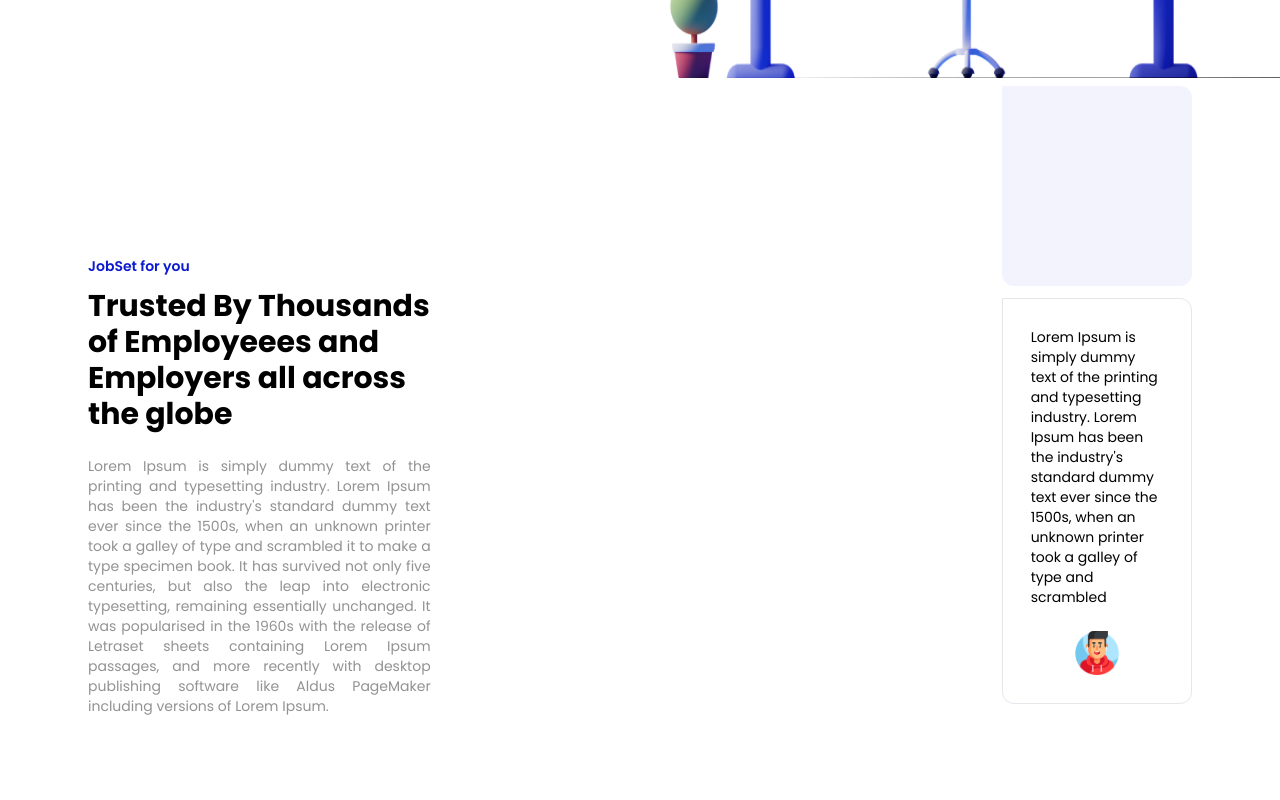
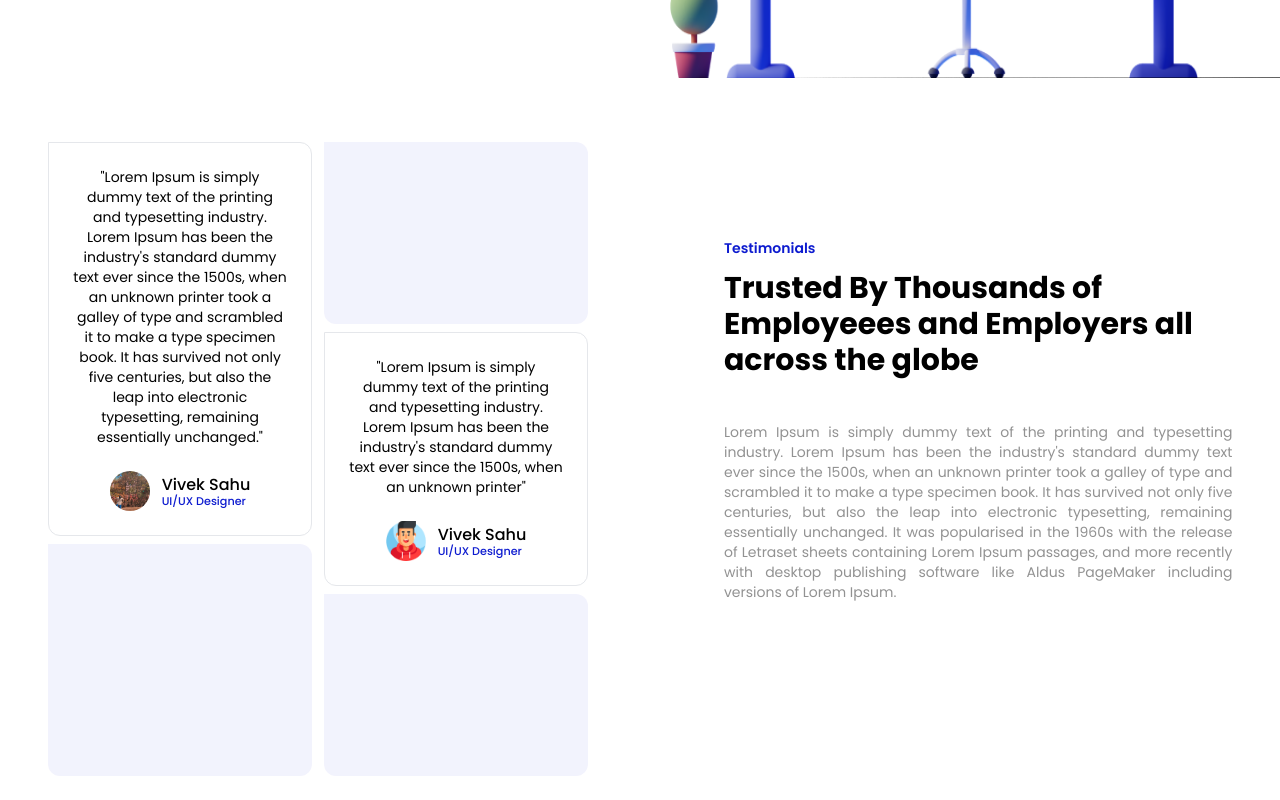
Before and after one commit to TechieeGeeeks/JobSet, a React (Create React App) app in the folder frontend/: page / in a window 1280 px wide. Shown: the part 580-1380 px from the top of the page. Built offline with nearby package versions, Linux system fonts and the light colour scheme.

Commit message:
Done with Testimonials for desktop view only

```diff
--- /dev/null
+++ b/frontend/src/components/Demo.jsx
@@ -0,0 +1,78 @@
+<div>
+    <div className="conatainer md:px-6 mx-16">
+
+        <section >
+            <div className="flex items-center justify-start h-screen">
+
+
+            <div className="flex flex-col w-[45%] gap-3">
+                    <div className="text-sm font-semibold text-lightPrimary">
+                        JobSet for you
+                    </div>
+                    <div className="text-3xl font-bold">
+                        Trusted By Thousands of Employeees and Employers all across the
+                        globe
+                    </div>
+                    <div className="text-sm mt-3 text-lighttextGray text-justify">
+                        Lorem Ipsum is simply dummy text of the printing and typesetting
+                        industry. Lorem Ipsum has been the industry's standard dummy text
+                        ever since the 1500s, when an unknown printer took a galley of type
+                        and scrambled it to make a type specimen book. It has survived not
+                        only five centuries, but also the leap into electronic typesetting,
+                        remaining essentially unchanged. It was popularised in the 1960s
+                        with the release of Letraset sheets containing Lorem Ipsum passages,
+                        and more recently with desktop publishing software like Aldus
+                        PageMaker including versions of Lorem Ipsum.
+                    </div>
+                </div>
+
+                <div className="flex mr-auto flex-col gap-6 border p-7 rounded-b-xl rounded-e-xl w-[35%] ">
+                    <div className="text-sm items-center justify-center">
+                        Lorem Ipsum is simply dummy text of the printing and typesetting
+                        industry. Lorem Ipsum has been the industry's standard dummy text
+                        ever since the 1500s, when an unknown printer took a galley of
+                        type and scrambled
+                    </div>
+                    <div className="flex item-center justify-center gap-2 ">
+                        <img src={Avatar} alt="" className="w-11" />
+                        <div>
+                            <p>Vivek Sahu</p>
+                            <p className="text-lighttextGray text-sm">Ui/Ux Designer</p>
+                        </div>
+                    </div>
+                </div>
+
+
+                <div className="w-full h-screen flex flex-col gap-3" >
+
+
+                    <div className="flex ml-auto flex-col gap-6 bg-lightBgBlue p-7 rounded-b-xl rounded-e-xl w-[35%]  h-1/4">
+                    </div>
+
+                    <div className="flex ml-auto flex-col gap-6 border p-7 rounded-b-xl rounded-e-xl w-[35%] ">
+                        <div className="text-sm items-center justify-center">
+                            Lorem Ipsum is simply dummy text of the printing and typesetting
+                            industry. Lorem Ipsum has been the industry's standard dummy text
+                            ever since the 1500s, when an unknown printer took a galley of
+                            type and scrambled
+                        </div>
+                        <div className="flex item-center justify-center gap-2 ">
+                            <img src={Avatar} alt="" className="w-11" />
+                            <div>
+                                <p>Vivek Sahu</p>
+                                <p className="text-lighttextGray text-sm">Ui/Ux Designer</p>
+                            </div>
+                        </div>
+                    </div>
+
+                    <div className="flex ml-auto flex-col gap-6 bg-lightBgBlue p-7 rounded-b-xl rounded-e-xl w-[35%]  h-1/4">
+                    </div>
+
+                </div>
+
+
+            </div>
+        </section>
+
+    </div>
+</div>
--- a/frontend/src/components/Testimonials.jsx
+++ b/frontend/src/components/Testimonials.jsx
@@ -1,23 +1,72 @@
 import React from "react";
 import Avatar from "../img/avatar.png";
+import Avatar2 from '../img/testimonial_1.jpg'
 
 
 const Testimonials = () => {
     return (
-        <div>
-            <div className="conatainer md:px-6 mx-16">
 
-                <section >
-                    <div className="flex items-center justify-start h-screen">
-                        <div className="flex flex-col w-[45%] gap-3">
+        <section
+            className="grid grid-cols-1 md:grid-cols-2 gap-2 w-full sm:m-12 h-screen"
+            id="home"
+        >
+
+            {/* //left side */}
+            <div className=" py-2  relative h-420 w-full lg:h-650 ">
+                <div className="h-full flex gap-3 mr-24">
+                    <div className="w-1/2 gap-2 flex flex-col">
+                        {/* left */}
+                        <div className="w-full flex flex-col p-6 text-sm text-center border  rounded-e-xl rounded-b-xl gap-6">
+                            <p>
+                                "Lorem Ipsum is simply dummy text of the printing and typesetting industry. Lorem Ipsum has been the industry's standard dummy text ever since the 1500s, when an unknown printer took a galley of type and scrambled it to make a type specimen book. It has survived not only five centuries, but also the leap into electronic typesetting, remaining essentially unchanged."
+                            </p>
+                            <div className="flex w-full items-center justify-center gap-3">
+                                <img src={Avatar2} alt="" className="w-10 rounded-full" />
+                                <div className="flex flex-col items-start font-medium text-[1rem]">
+                                    <p>Vivek Sahu</p>
+                                    <p className="text-lightPrimary text-[0.7rem] leading-3">UI/UX Designer</p>
+                                </div>
+                            </div>
+                        </div>
+                        <div className="w-full h-full bg-lightBgBlue rounded-e-xl rounded-b-xl"></div>
+
+                    </div>
+                    <div className="w-1/2 full gap-2 flex flex-col">
+                        {/* right */}
+                        <div className="w-full h-[35%] bg-lightBgBlue rounded-e-xl rounded-b-xl"></div>
+                        <div className="w-full flex flex-col p-6 text-sm text-center border  rounded-e-xl rounded-b-xl gap-6">
+                            <p>
+                                "Lorem Ipsum is simply dummy text of the printing and typesetting industry. Lorem Ipsum has been the industry's standard dummy text ever since the 1500s, when an unknown printer"
+                            </p>
+                            <div className="flex w-full items-center justify-center gap-3">
+                                <img src={Avatar} alt="" className="w-10" />
+                                <div className="flex flex-col items-start font-medium text-[1rem]">
+                                    <p>Vivek Sahu</p>
+                                    <p className="text-lightPrimary text-[0.7rem] leading-3">UI/UX Designer</p>
+                                </div>
+                            </div>
+                        </div>
+                        <div className="w-full h-[35%] bg-lightBgBlue rounded-e-xl rounded-b-xl"></div>
+
+                    </div>
+                </div>
+
+            </div>
+
+
+            {/* //right side */}
+
+
+            <div className="py-2 items-start justify-center gap-6 md:mt-24 p-8 w-[90%]">
+                <div className="flex flex-col gap-3">
                     <div className="text-sm font-semibold text-lightPrimary">
-                                JobSet for you
+                        Testimonials
                     </div>
                     <div className="text-3xl font-bold">
                         Trusted By Thousands of Employeees and Employers all across the
                         globe
                     </div>
-                            <div className="text-sm mt-3 text-lighttextGray text-justify">
+                    <div className="text-sm mt-8 text-lighttextGray text-justify">
                         Lorem Ipsum is simply dummy text of the printing and typesetting
                         industry. Lorem Ipsum has been the industry's standard dummy text
                         ever since the 1500s, when an unknown printer took a galley of type
@@ -29,29 +78,8 @@ const Testimonials = () => {
                         PageMaker including versions of Lorem Ipsum.
                     </div>
                 </div>
-                        <div className="w-full h-screen flex flex-col gap-3" >
-                            <div className="flex ml-auto flex-col gap-6 bg-lightBgBlue p-7 rounded-b-xl rounded-e-xl w-1/4  h-1/4">
-
-                            </div>
-
-                            <div className="flex ml-auto flex-col gap-6 border p-7 rounded-b-xl rounded-e-xl w-1/4 ">
-
-                                <div className="text-sm items-center justify-center">
-                                    Lorem Ipsum is simply dummy text of the printing and typesetting
-                                    industry. Lorem Ipsum has been the industry's standard dummy text
-                                    ever since the 1500s, when an unknown printer took a galley of
-                                    type and scrambled
-                                </div>
-                                <div className="flex item-center justify-center  ">
-                                    <img src={Avatar} alt="" className="w-11" />
-                                </div>
-                            </div>
-                        </div>
             </div>
         </section>
-
-            </div>
-        </div>
     )
 }
 
```
Lines whose indentation alone changed are shown as unchanged.
